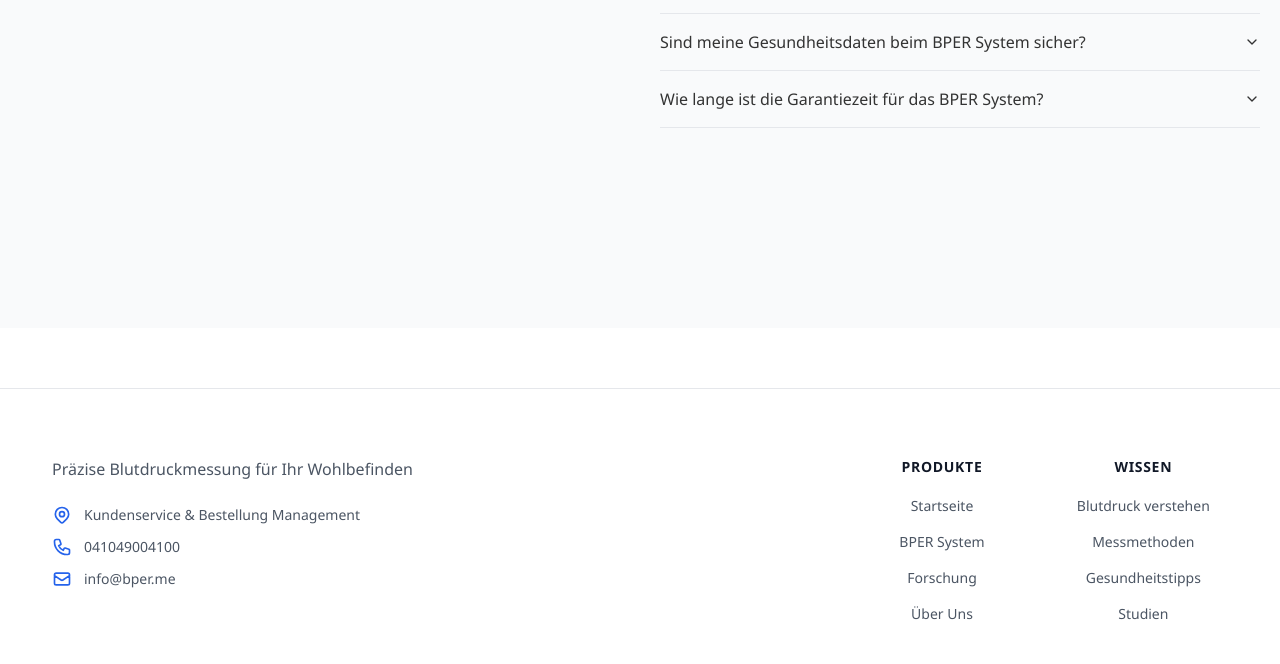
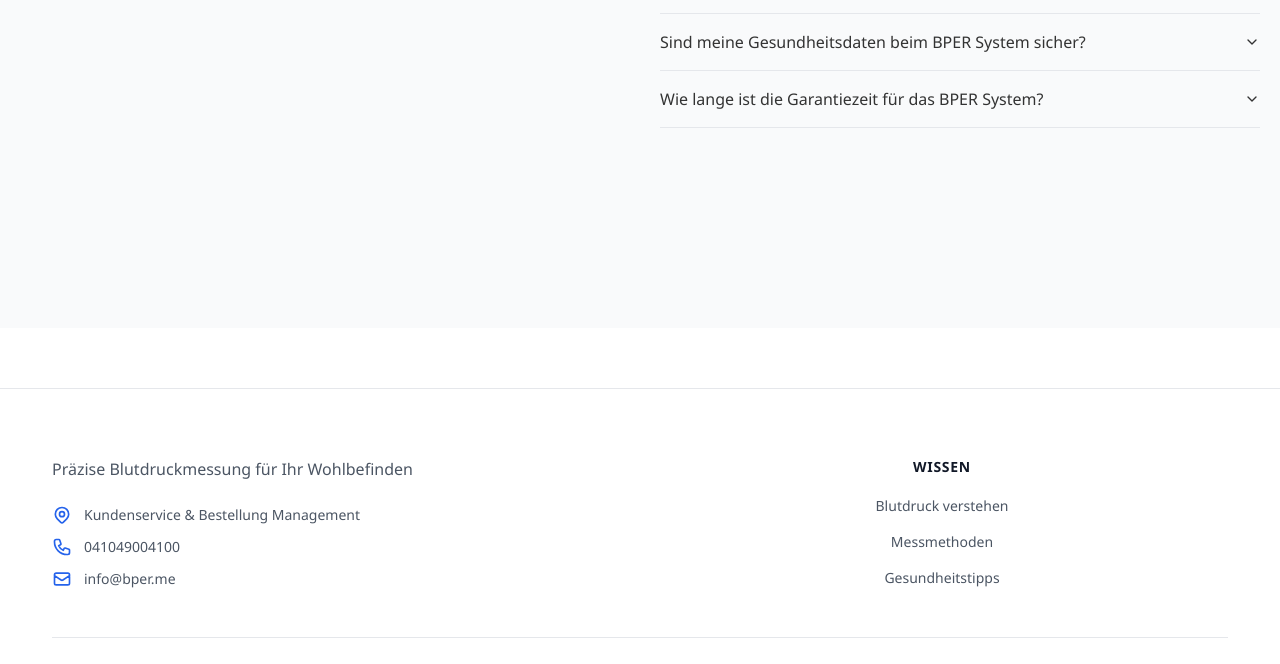
Before and after one commit to xinghanchen001/ecommerce-test-site, a website: page index.html in a window 1280 px wide. Shown: the part 5537-6201 px from the top of the page. Drawn offline with nearby package versions, Linux system fonts and the light colour scheme; a script that the page names is missing.

Commit message:
Update index.html

```diff
--- a/index.html
+++ b/index.html
@@ -3978,48 +3978,6 @@
             <h3
               class="text-sm font-semibold text-gray-900 tracking-wider uppercase mb-4"
             >
-              Produkte
-            </h3>
-            <ul class="space-y-3">
-              <li>
-                <a
-                  href="https://www.micro-giant.eu/"
-                  class="text-gray-600 hover:text-blue-700 transition-colors duration-200 text-sm focus:outline-none focus:text-blue-700 focus:underline"
-                >
-                  Startseite
-                </a>
-              </li>
-              <li>
-                <a
-                  href="https://www.micro-giant.eu/bper"
-                  class="text-gray-600 hover:text-blue-700 transition-colors duration-200 text-sm focus:outline-none focus:text-blue-700 focus:underline"
-                >
-                  BPER System
-                </a>
-              </li>
-              <li>
-                <a
-                  href="https://www.micro-giant.eu/forschung"
-                  class="text-gray-600 hover:text-blue-700 transition-colors duration-200 text-sm focus:outline-none focus:text-blue-700 focus:underline"
-                >
-                  Forschung
-                </a>
-              </li>
-              <li>
-                <a
-                  href="https://www.micro-giant.eu/uber-uns"
-                  class="text-gray-600 hover:text-blue-700 transition-colors duration-200 text-sm focus:outline-none focus:text-blue-700 focus:underline"
-                >
-                  Über Uns
-                </a>
-              </li>
-            </ul>
-          </div>
-
-          <div>
-            <h3
-              class="text-sm font-semibold text-gray-900 tracking-wider uppercase mb-4"
-            >
               Wissen
             </h3>
             <ul class="space-y-3">
@@ -4045,14 +4003,6 @@
                   class="text-gray-600 hover:text-blue-700 transition-colors duration-200 text-sm focus:outline-none focus:text-blue-700 focus:underline"
                 >
                   Gesundheitstipps
-                </a>
-              </li>
-              <li>
-                <a
-                  href="/wissen/studien"
-                  class="text-gray-600 hover:text-blue-700 transition-colors duration-200 text-sm focus:outline-none focus:text-blue-700 focus:underline"
-                >
-                  Studien
                 </a>
               </li>
             </ul>
```
